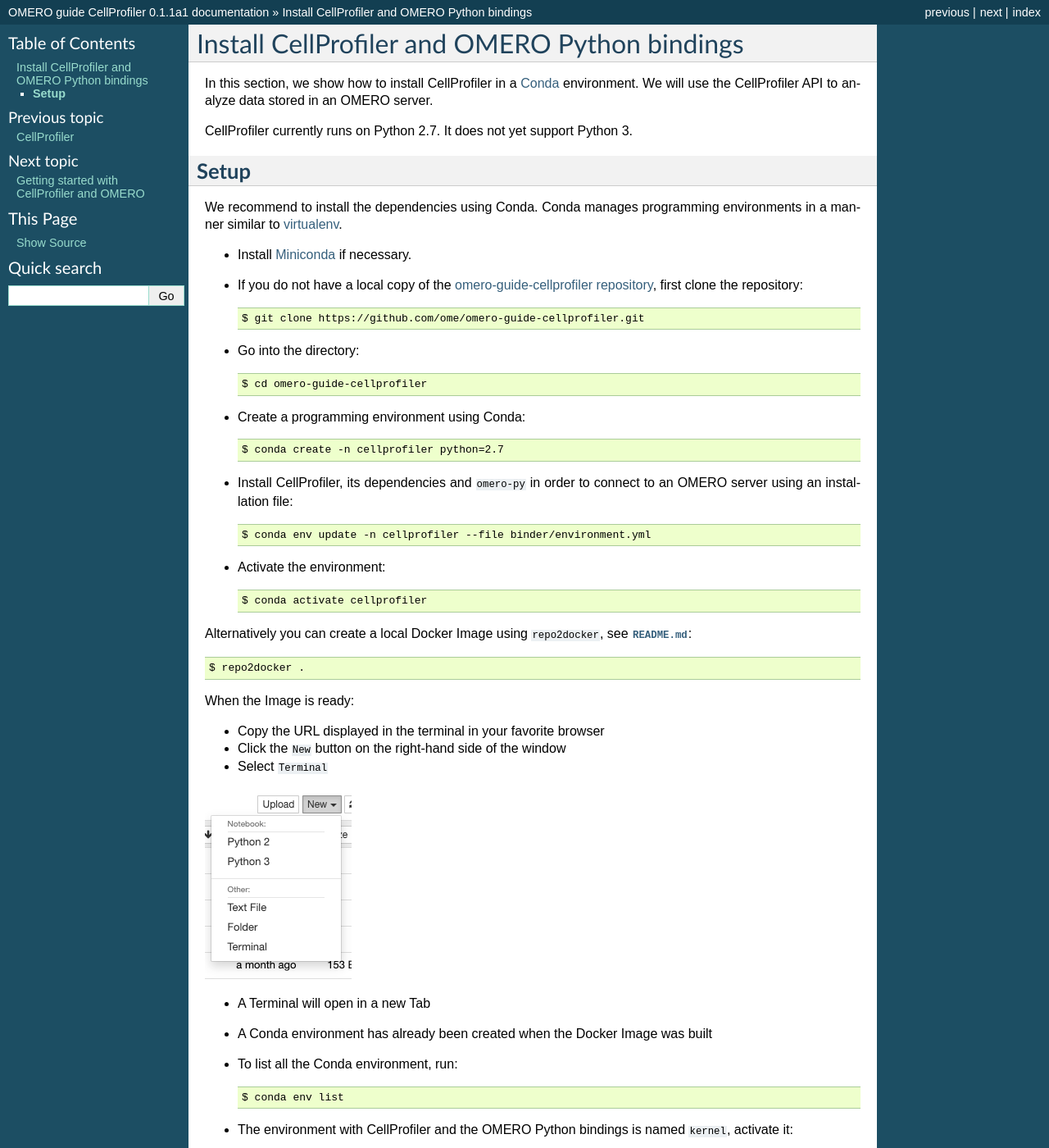
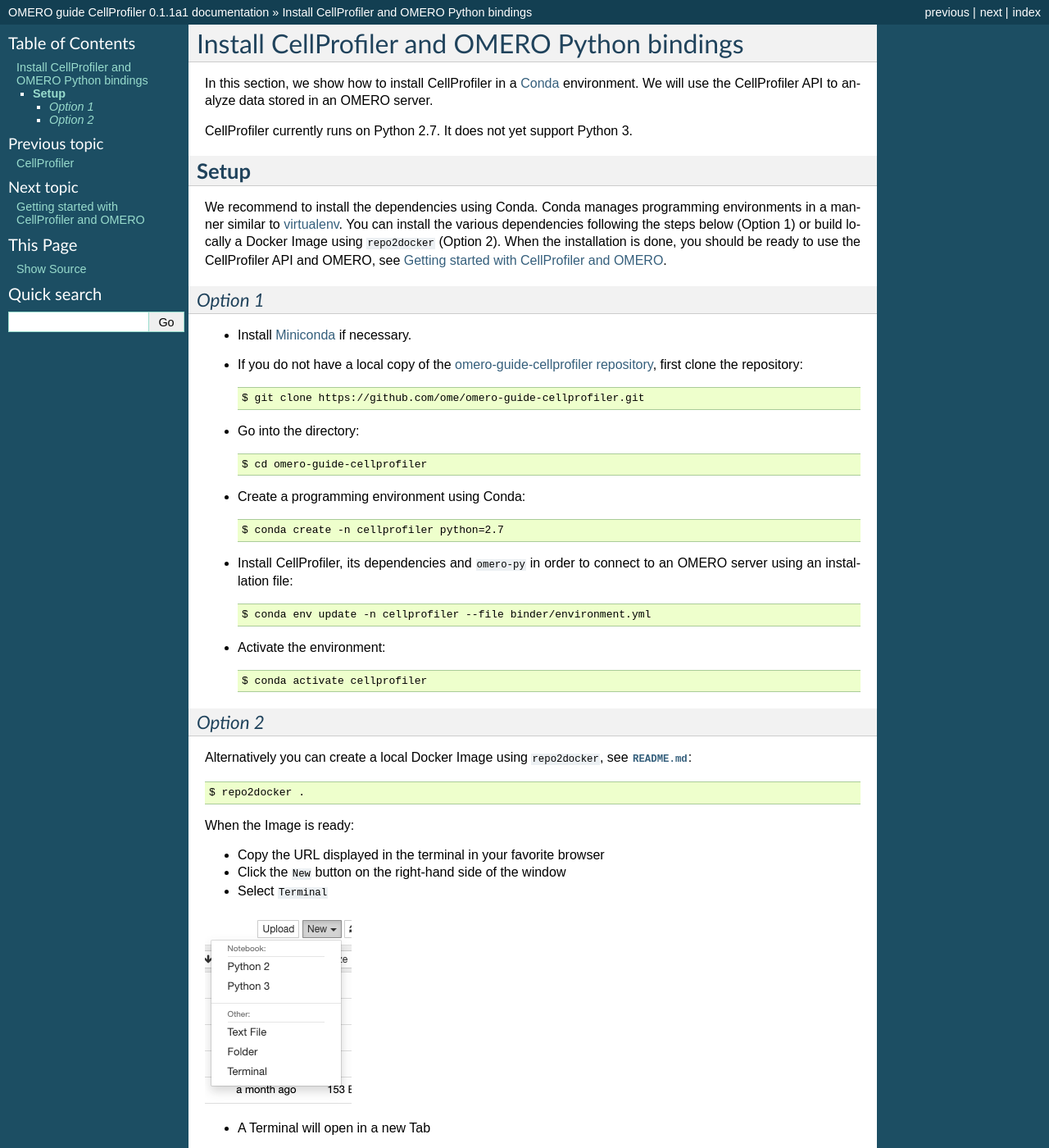
Before and after one commit to ome/omero-guide-cellprofiler, a Sphinx documentation site: the page built from docs/setup.rst, in a window 1280 px wide and 1400 px high. Shown: the whole window at 82% size. Built offline with Sphinx 7.4.7, drawn with Linux system fonts in a browser that asks for light colours.

Commit message:
add install options

```diff
--- a/docs/setup.rst
+++ b/docs/setup.rst
@@ -13,6 +13,11 @@
 We recommend to install the dependencies using Conda.
 Conda manages programming environments in a manner similar to
 `virtualenv <https://virtualenv.pypa.io/en/stable/>`_.
+You can install the various dependencies following the steps below (Option 1) or build locally a Docker Image
+using ``repo2docker`` (Option 2). When the installation is done, you should be ready to use the CellProfiler API and OMERO, see :doc:`gettingstarted`.
+
+*Option 1*
+~~~~~~~~~~
 
 - Install `Miniconda <https://docs.conda.io/en/latest/miniconda.html>`_ if necessary.
 
@@ -35,6 +40,9 @@
 - Activate the environment::
 
     $ conda activate cellprofiler
+
+*Option 2*
+~~~~~~~~~~
 
 Alternatively you can create a local Docker Image using ``repo2docker``, see :download:`README.md <https://github.com/ome/omero-guide-cellprofiler/blob/master/README.md>`::
 
```
